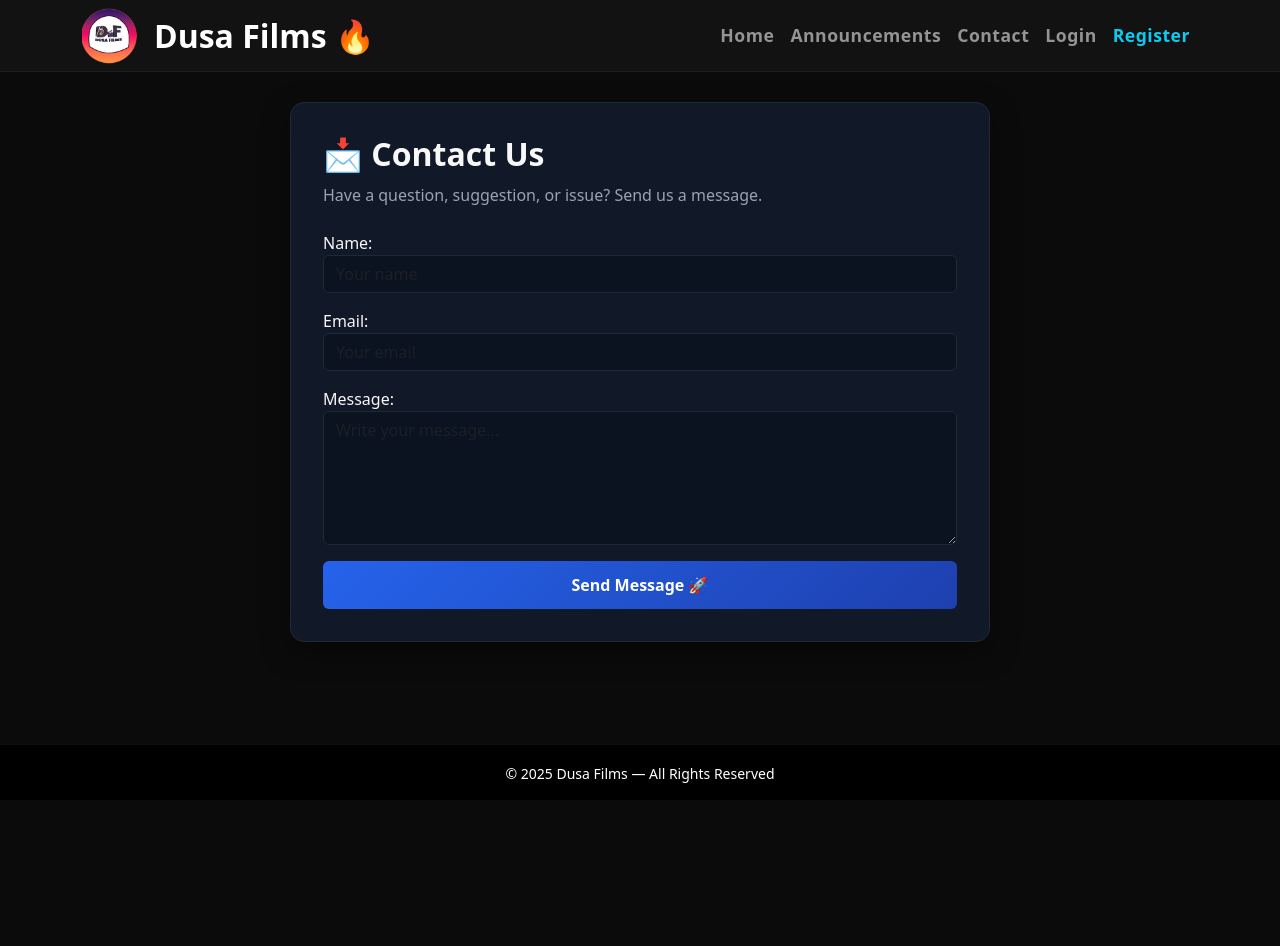
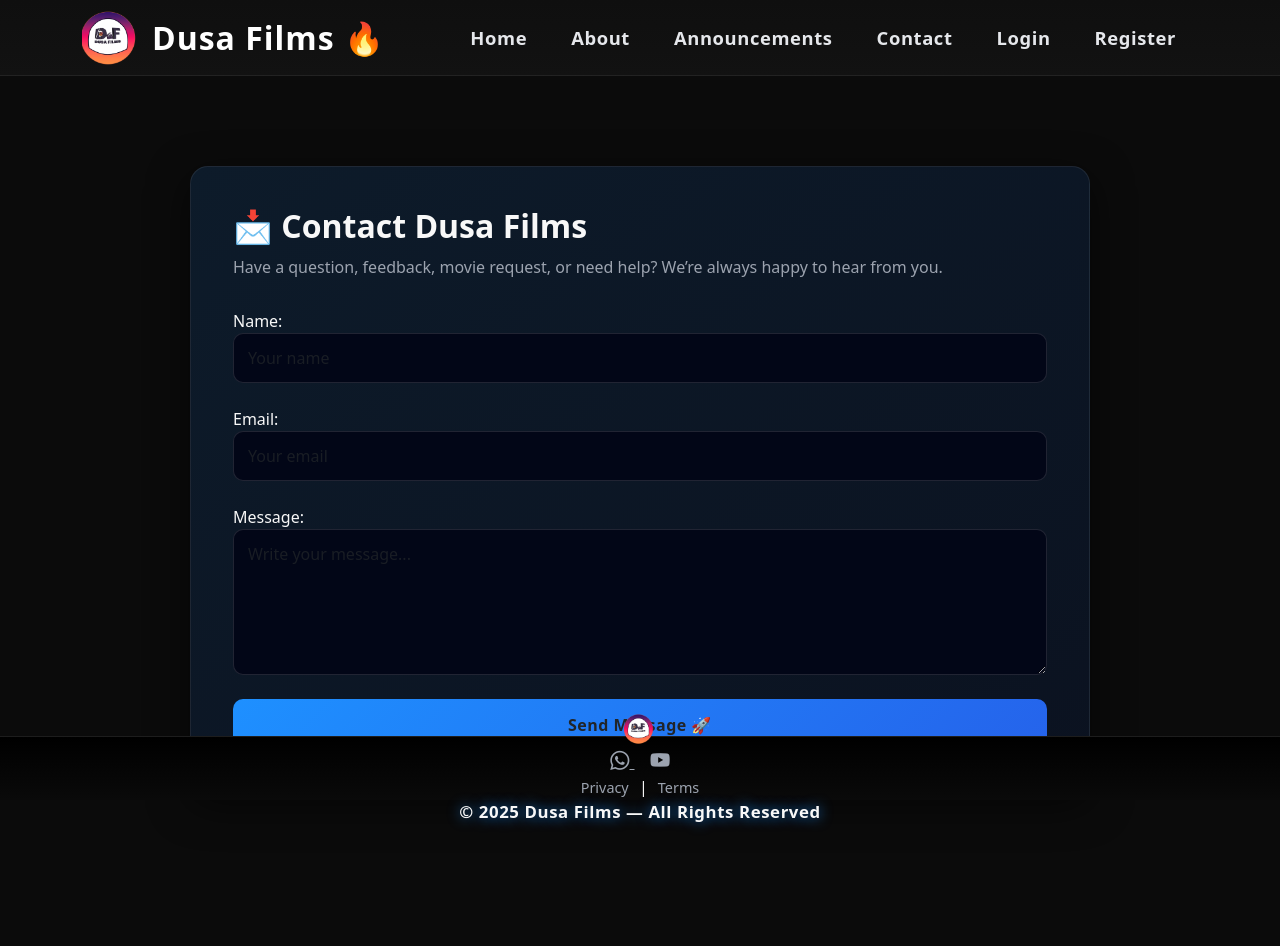
Before and after one commit to engineerblack95/dusafilms, a Django app: page /contact/ in a window 1280 px wide. Before the commit the page ends 783 px from the top, so only its background shows below. Run offline with Django 5.2, Linux system fonts and the light colour scheme; some libraries are stand-ins or nearby versions.

Commit message:
added about page and other all updated codes

```diff
--- a/contact/templates/contact/contact.html
+++ b/contact/templates/contact/contact.html
@@ -4,69 +4,107 @@
 {% block content %}
 
 <style>
+/* ================= CONTACT PAGE ================= */
+.contact-wrapper {
+    max-width: 900px;
+    margin: 60px auto;
+}
+
 .contact-box {
-        max-width: 700px;
-        margin: auto;
-        background: #111827;
-        border: 1px solid #1f2937;
-        border-radius: 14px;
-        padding: 32px;
-        box-shadow: 0 10px 30px rgba(0,0,0,0.4);
+    background: linear-gradient(145deg, #0d1b2a, #0b1220);
+    border: 1px solid rgba(255,255,255,0.08);
+    border-radius: 18px;
+    padding: 40px 42px;
+    box-shadow: 0 12px 40px rgba(0,0,0,0.6);
 }
 
 .contact-box h2 {
-        font-weight: 800;
+    font-weight: 900;
     margin-bottom: 10px;
 }
 
 .contact-box p {
     color: #9ca3af;
-        margin-bottom: 24px;
+    margin-bottom: 30px;
+    font-size: 1rem;
+}
+
+.form-label {
+    color: #e5e7eb;
+    font-weight: 600;
 }
 
 .form-control {
-        background: #0b1220;
-        border: 1px solid #1f2937;
-        color: #fff;
+    background: #020617;
+    border: 1px solid rgba(255,255,255,0.12);
+    color: #f8fafc;
+    border-radius: 10px;
+    padding: 12px 14px;
 }
 
 .form-control:focus {
-        background: #0b1220;
-        color: #fff;
-        border-color: #3b82f6;
-        box-shadow: none;
+    background: #020617;
+    color: #f8fafc;
+    border-color: #1e90ff;
+    box-shadow: 0 0 0 3px rgba(30,144,255,0.2);
+}
+
+textarea.form-control {
+    min-height: 140px;
+    resize: vertical;
 }
 
 .btn-send {
-        background: linear-gradient(135deg, #2563eb, #1e40af);
+    background: linear-gradient(135deg, #1e90ff, #2563eb);
     border: none;
-        font-weight: 700;
-        padding: 12px;
+    font-weight: 800;
+    padding: 14px;
+    border-radius: 10px;
+    letter-spacing: 0.5px;
+    transition: 0.3s ease;
+}
+
+.btn-send:hover {
+    transform: translateY(-1px);
+    box-shadow: 0 0 18px rgba(30,144,255,0.45);
 }
 
 .alert-success {
-        background: rgba(16, 185, 129, 0.15);
-        border: 1px solid rgba(16, 185, 129, 0.4);
+    background: rgba(16,185,129,0.12);
+    border: 1px solid rgba(16,185,129,0.35);
     color: #6ee7b7;
-        border-radius: 12px;
-        animation: fadeIn 0.5s ease;
+    border-radius: 14px;
+    padding: 14px 16px;
+    margin-bottom: 26px;
+    animation: fadeIn 0.4s ease;
 }
 
 @keyframes fadeIn {
-        from { opacity: 0; transform: translateY(-8px); }
-        to { opacity: 1; transform: translateY(0); }
+    from {
+        opacity: 0;
+        transform: translateY(-6px);
+    }
+    to {
+        opacity: 1;
+        transform: translateY(0);
+    }
 }
 </style>
 
+<div class="contact-wrapper">
+
     <div class="contact-box">
 
-    <h2>📩 Contact Us</h2>
-    <p>Have a question, suggestion, or issue? Send us a message.</p>
+        <h2>📩 Contact Dusa Films</h2>
+        <p>
+            Have a question, feedback, movie request, or need help?
+            We’re always happy to hear from you.
+        </p>
 
-    <!-- ✅ SUCCESS MESSAGE -->
+        <!-- SUCCESS MESSAGE -->
         {% if messages %}
             {% for message in messages %}
-            <div class="alert alert-success alert-dismissible fade show mb-4" role="alert">
+                <div class="alert alert-success alert-dismissible fade show" role="alert">
                     {{ message }}
                     <button type="button" class="btn-close btn-close-white" data-bs-dismiss="alert"></button>
                 </div>
@@ -76,26 +114,28 @@
         <form method="POST" novalidate>
             {% csrf_token %}
 
-        <div class="mb-3">
+            <div class="mb-4">
                 {{ form.name.label_tag }}
                 {{ form.name }}
             </div>
 
-        <div class="mb-3">
+            <div class="mb-4">
                 {{ form.email.label_tag }}
                 {{ form.email }}
             </div>
 
-        <div class="mb-3">
+            <div class="mb-4">
                 {{ form.message.label_tag }}
                 {{ form.message }}
             </div>
 
-        <button type="submit" class="btn btn-primary w-100 btn-send">
+            <button type="submit" class="btn btn-send w-100">
                 Send Message 🚀
             </button>
         </form>
 
     </div>
 
+</div>
+
 {% endblock %}
--- a/dusa/urls.py
+++ b/dusa/urls.py
@@ -9,9 +9,7 @@ urlpatterns = [
     path('', include('movies.urls', namespace='movies')),
     path("contact/", include("contact.urls")),
     path("announcements/", include("announcements.urls")),
-
-
-
+    path("", include("movies.urls")),  # ✅ VERY IMPORTANT
 
 ]
 
--- a/movies/templates/movies/base.html
+++ b/movies/templates/movies/base.html
@@ -10,6 +10,9 @@
     <!-- BOOTSTRAP -->
     <link href="https://cdn.jsdelivr.net/npm/bootstrap@5.3.0/dist/css/bootstrap.min.css" rel="stylesheet">
 
+    <!-- BOOTSTRAP ICONS (for footer social icons only) -->
+    <link href="https://cdn.jsdelivr.net/npm/bootstrap-icons/font/bootstrap-icons.css" rel="stylesheet">
+
     <style>
         :root {
             --bg: #0b0b0b;
@@ -17,8 +20,8 @@
             --blue: #1e90ff;
             --white: #f8f8f8;
 
-            --nav-height: 72px;
-            --footer-height: 56px;
+            --nav-height: 76px;
+            --footer-height: 64px;
         }
 
         html, body {
@@ -29,7 +32,7 @@
             color: var(--white);
         }
 
-        /* FIXED NAVBAR */
+        /* ================= NAVBAR ================= */
         .site-navbar {
             position: fixed;
             top: 0;
@@ -39,14 +42,14 @@
             z-index: 1030;
             display: flex;
             align-items: center;
-            background: #121212;
-            border-bottom: 1px solid rgba(255,255,255,0.05);
-            backdrop-filter: blur(4px);
+            background: linear-gradient(180deg, #0f0f0f, #121212);
+            border-bottom: 1px solid rgba(255,255,255,0.08);
+            backdrop-filter: blur(6px);
         }
 
         .site-navbar .navbar-brand img {
-            height: 60px;
-            width: 60px;
+            height: 58px;
+            width: 58px;
             object-fit: cover;
             margin-right: 12px;
         }
@@ -54,12 +57,45 @@
         .logo-text {
             font-size: 2rem;
             font-weight: 900;
+            letter-spacing: 1px;
         }
 
         .nav-link-strong {
-            font-weight: 700 !important;
-            font-size: 1.1rem;
-            letter-spacing: 0.5px;
+            font-weight: 900 !important;
+            font-size: 1.15rem;
+            letter-spacing: 0.6px;
+            padding: 10px 16px !important;
+            color: #e5e7eb !important;
+            position: relative;
+            transition: all 0.25s ease;
+        }
+
+        .nav-link-strong:hover {
+            color: var(--blue) !important;
+            transform: translateY(-1px);
+        }
+
+        .nav-link-strong::after {
+            content: "";
+            position: absolute;
+            bottom: 4px;
+            left: 16px;
+            right: 16px;
+            height: 2px;
+            background: var(--blue);
+            opacity: 0;
+            transform: scaleX(0);
+            transition: 0.25s ease;
+        }
+
+        .nav-link-strong:hover::after {
+            opacity: 1;
+            transform: scaleX(1);
+        }
+
+        .navbar-nav .nav-item {
+            margin-left: 6px;
+            margin-right: 6px;
         }
 
         main.container {
@@ -69,24 +105,81 @@
             min-height: calc(100vh - var(--nav-height) - var(--footer-height));
         }
 
+        /* ================= FOOTER (UPDATED ONLY) ================= */
         .site-footer {
             position: fixed;
             bottom: 0;
             left: 0;
             right: 0;
             height: var(--footer-height);
-            background: #000;
+            background: linear-gradient(180deg, #000, #0a0a0a);
+            border-top: 1px solid rgba(255,255,255,0.08);
+            z-index: 1030;
+            display: flex;
+            align-items: center;
+        }
+
+        .footer-wrap {
+            width: 100%;
             text-align: center;
-            color: white;
-            line-height: var(--footer-height);
-            border-top: 1px solid rgba(255,255,255,0.05);
-            z-index: 1030;
+        }
+
+        .footer-logo {
+            height: 32px;
+            margin-bottom: 2px;
+        }
+
+        .footer-social a {
+            color: #9ca3af;
+            font-size: 1.2rem;
+            margin: 0 8px;
+            transition: 0.3s ease;
+        }
+
+        .footer-social a:hover {
+            color: var(--blue);
+        }
+
+        .footer-links a {
+            color: #9ca3af;
+            font-size: 0.9rem;
+            margin: 0 6px;
+            text-decoration: none;
+        }
+
+        .footer-links a:hover {
+            color: var(--white);
+            text-decoration: underline;
+        }
+
+        .footer-text {
+            font-size: 1.05rem;
+            font-weight: 900;
+            letter-spacing: 0.6px;
+            animation: glow 2.5s infinite alternate;
+        }
+
+        @keyframes glow {
+            from {
+                text-shadow: 0 0 4px rgba(30,144,255,0.4);
+            }
+            to {
+                text-shadow: 0 0 14px rgba(30,144,255,0.9);
+            }
         }
 
         @media (max-width: 991px) {
             .site-navbar .collapse {
                 margin-top: 10px;
+                background: #0f0f0f;
+                padding: 12px;
+                border-radius: 12px;
             }
+
+            .navbar-nav .nav-item {
+                margin: 6px 0;
+            }
+
             main.container {
                 margin-top: calc(var(--nav-height) + 10px);
             }
@@ -96,7 +189,7 @@
 
 <body>
 
-<!-- NAVBAR -->
+<!-- ================= NAVBAR ================= -->
 <nav class="navbar navbar-expand-lg navbar-dark site-navbar">
     <div class="container">
 
@@ -110,22 +203,20 @@
         </button>
 
         <div class="collapse navbar-collapse" id="mainNavbar">
-            <ul class="navbar-nav ms-auto">
+            <ul class="navbar-nav ms-auto align-items-lg-center">
 
-                <!-- HOME -->
                 <li class="nav-item">
-                    <a class="nav-link nav-link-strong" href="{% url 'movies:home' %}">
-                        Home
-                    </a>
+                    <a class="nav-link nav-link-strong" href="{% url 'movies:home' %}">Home</a>
                 </li>
 
-                <!-- ANNOUNCEMENTS (WITH UNREAD COUNT) -->
+                <li class="nav-item">
+                    <a class="nav-link nav-link-strong" href="{% url 'movies:about' %}">About</a>
+                </li>
+
                 <li class="nav-item">
                     <a href="{% url 'announcements:list' %}"
                        class="nav-link nav-link-strong position-relative">
-
                         Announcements
-
                         {% if unread_announcements_count > 0 %}
                             <span class="badge bg-danger position-absolute top-0 start-100 translate-middle">
                                 {{ unread_announcements_count }}
@@ -134,16 +225,11 @@
                     </a>
                 </li>
 
-                <!-- CONTACT -->
                 <li class="nav-item">
-                    <a class="nav-link nav-link-strong" href="{% url 'contact:contact' %}">
-                        Contact
-                    </a>
+                    <a class="nav-link nav-link-strong" href="{% url 'contact:contact' %}">Contact</a>
                 </li>
 
                 {% if user.is_authenticated %}
-
-                    <!-- DASHBOARD -->
                     <li class="nav-item">
                         <a class="nav-link nav-link-strong" href="{% url 'accounts:dashboard' %}">
                             Dashboard
@@ -152,40 +238,32 @@
 
                     {% if user.is_superuser %}
                     <li class="nav-item">
-                        <a class="nav-link text-warning fw-bold" href="/admin/" target="_blank">
+                        <a class="nav-link fw-bold text-warning" href="/admin/" target="_blank">
                             Admin Panel
                         </a>
                     </li>
                     {% endif %}
 
-                    <!-- LOGOUT -->
                     <li class="nav-item">
-                        <a class="nav-link text-danger fw-bold" href="{% url 'accounts:logout' %}">
+                        <a class="nav-link fw-bold text-danger" href="{% url 'accounts:logout' %}">
                             Logout
                         </a>
                     </li>
-
                 {% else %}
-
-                    <!-- LOGIN -->
                     <li class="nav-item">
                         <a class="nav-link nav-link-strong" href="{% url 'accounts:otp_login' %}">
                             Login
                         </a>
                     </li>
 
-                    <!-- REGISTER -->
                     <li class="nav-item">
                         <a class="nav-link nav-link-strong text-info" href="{% url 'accounts:register' %}">
                             Register
                         </a>
                     </li>
-
                 {% endif %}
-
             </ul>
         </div>
-
     </div>
 </nav>
 
@@ -194,10 +272,30 @@
     {% block content %}{% endblock %}
 </main>
 
-<!-- FOOTER -->
+<!-- ================= FOOTER (UPDATED ONLY) ================= -->
 <footer class="site-footer">
-    <div class="container">
-        <small>© 2025 Dusa Films — All Rights Reserved</small>
+    <div class="container footer-wrap">
+
+        <img src="{% static 'movies/samu1.png' %}" class="footer-logo" alt="Dusa Films">
+
+        <div class="footer-social">
+            <a  href="https://wa.me/250786844104?text=Hello%20Dusa%20Films,%20I%20need%20help">
+                <i class="bi bi-whatsapp"></i>
+            </a>
+            <a href="https://www.youtube.com" target="_blank" title="YouTube">
+                <i class="bi bi-youtube"></i>
+            </a>
+        </div>
+
+        <div class="footer-links">
+            <a href="">Privacy</a> |
+            <a href="">Terms</a>
+        </div>
+
+        <div class="footer-text">
+            © {% now "Y" %} Dusa Films — All Rights Reserved
+        </div>
+
     </div>
 </footer>
 
--- a/movies/urls.py
+++ b/movies/urls.py
@@ -8,4 +8,6 @@ urlpatterns = [
     path('search/', views.search, name='search'),
     path("movie/<slug:slug>/comment/", views.add_comment, name="add_comment"),
     path("category/<slug:slug>/", views.category_view, name="category"),
+    path("about/", views.about, name="about")
+
 ]
--- a/movies/views.py
+++ b/movies/views.py
@@ -114,3 +114,6 @@ def search(request):
         "results": results,
         "q": q,
     })
+
+def about(request):
+    return render(request, "movies/about.html")
```
Also changed, not shown: movies/templates/movies/about.html (added, +197 -0 lines), movies/templates/movies/home.html (+0 -34 lines), media/category_images/action1.png (added), media/category_images/romantic.png (added), media/profile_photos/frank.jfif (added), media/profile_photos/oval_TFiYTP3.jpg (added). Lines whose indentation alone changed are shown as unchanged.
